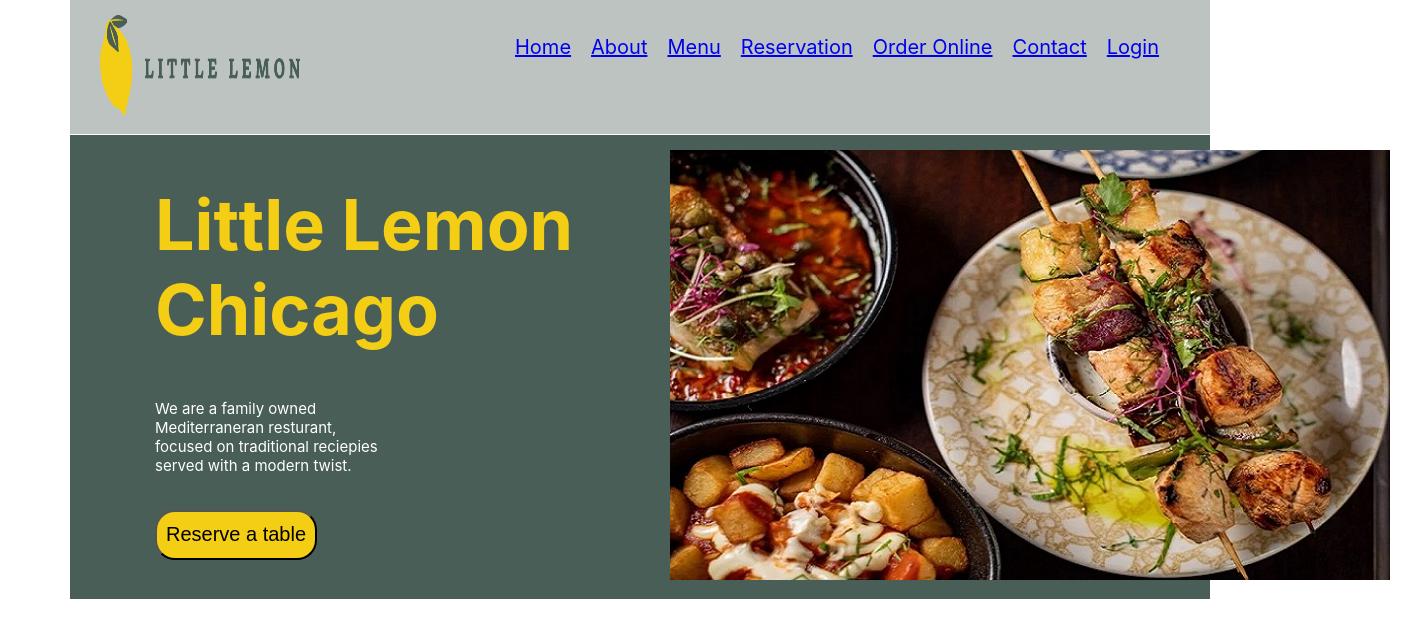
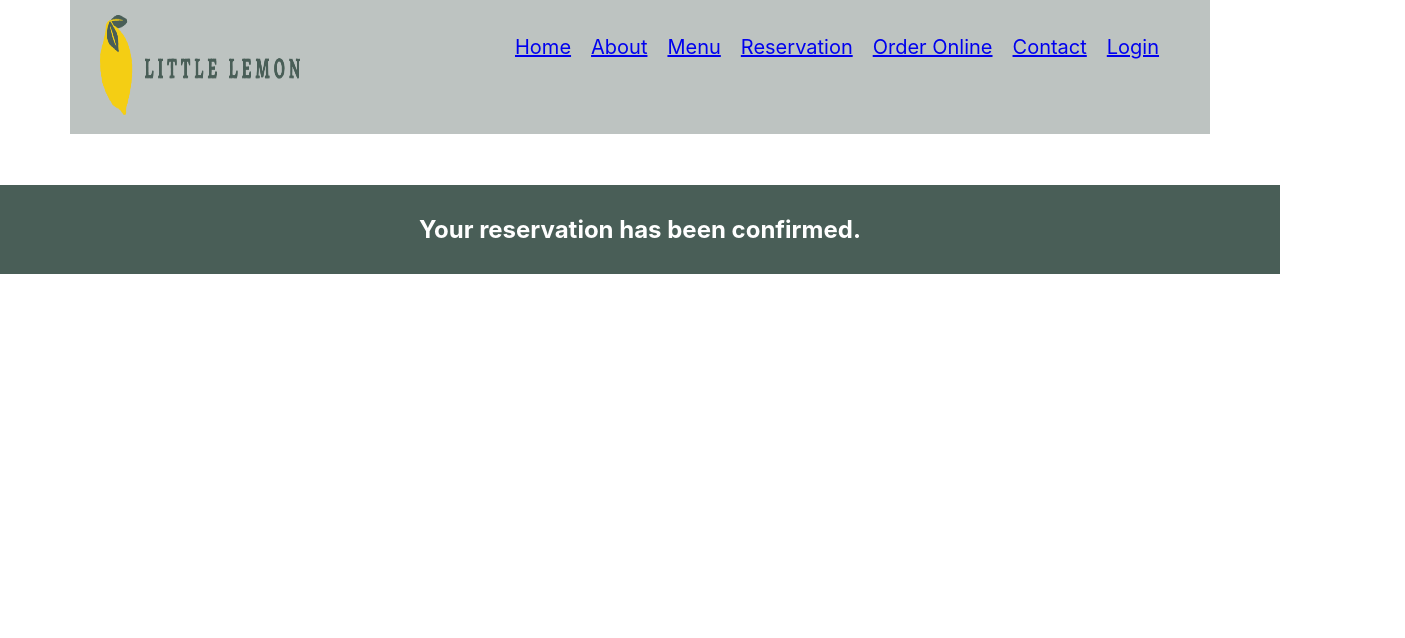
Before and after one commit to AghaSajjadhj/agha-LittleLemonReserveTable, a React (Create React App) app: page /confirmed in a window 1280 px wide. Shown: the top 638 px of the page, 1405 px wide, since content can reach past the window. Built offline with nearby package versions, Linux system fonts and the light colour scheme.

Commit message:
Add files via upload
27-oct-2023 updated on 7:22 pm

```diff
--- a/src/App.js
+++ b/src/App.js
@@ -1,20 +1,24 @@
 import React from "react";
  import { Link,Route,Routes } from "react-router-dom";
-// import Navbar from "./navbar/Navbar";
-//  import Main from "./components/main/Main";
+import Navbar from "./navbar/Navbar";
+ import Main from "./components/main/Main";
 import Form from "./components/form/Form";
 import About from "./pages/About";
-
+import Confirmed from "./components/confirmed/Confirmed";
 
 
 function App() {
   return (
     <>
+  <Navbar/>
+
 
     <Routes>
 
    <Route path="/about" element={<About/>}/>
    <Route path="/form" element={<Form/>}/>
+   <Route path="/home" element={<Main/>}/>
+   <Route path="/confirmed" element={<Confirmed/>}/>
 
     </Routes>
 
--- /dev/null
+++ b/src/components/confirmed/Confirmed.js
@@ -0,0 +1,14 @@
+import './confirmed.css'
+
+const Confirmed = () => {
+  return (
+    <div className="confirmed-booking">
+
+      <h2>Your reservation has been confirmed.</h2>
+      <p>You</p>
+
+    </div>
+  );
+};
+
+export default Confirmed;
--- /dev/null
+++ b/src/components/confirmed/confirmed.css
@@ -0,0 +1,16 @@
+.confirmed-booking {
+    display: flex;
+    flex-direction: column;
+
+    min-height: 31.25rem;
+    padding: 1.875rem 0 1.875rem 0;
+    text-align: center;
+  }
+
+
+.confirmed-booking h2 {
+    padding: 1.875rem 0 1.875rem 0;
+    background-color: #495E57;
+    color: #FFFFFF;
+
+  }
--- a/src/components/form/Form.js
+++ b/src/components/form/Form.js
@@ -1,6 +1,8 @@
 import React from 'react'
 import "./form.css";
 import { useState } from 'react';
+import { useNavigate } from 'react-router-dom';
+
 
 function Form() {
 const [date, setDate] = useState();
@@ -16,6 +18,8 @@ const handleSubmit = (e) => {
 e.preventDefault();
 
 }
+
+const nevigate = useNavigate();
 
   return (
     <>
@@ -54,7 +58,7 @@ Others
 
 
  <br/><br/>
-<input type='submit' className='btn2' value='Submit' />
+<input type='submit' className='btn2' value='Submit' onClick={()=> nevigate('/confirmed')}  />
    </form>
 
     </div>
--- a/src/components/main/Main.js
+++ b/src/components/main/Main.js
@@ -27,7 +27,7 @@ const nevigate = useNavigate();
           <Routes>
             <Route path="/form/Form" element={<Form/>}/>
           </Routes>
-          <button className='btn1' onClick={()=> nevigate('/form')}>Reserve a table</button>
+          <button className='btn1' onClick={()=> nevigate('/form') }>Reserve a table</button>
 
           <br/><br/>
         </Col>
--- a/src/index.js
+++ b/src/index.js
@@ -4,8 +4,8 @@ import './index.css';
 import App from './App';
 import reportWebVitals from './reportWebVitals';
 import { BrowserRouter } from 'react-router-dom';
-import Navbar from './navbar/Navbar';
-import Main from './components/main/Main';
+// import Navbar from './navbar/Navbar';
+// import Main from './components/main/Main';
 
 
 const root = ReactDOM.createRoot(document.getElementById('root'));
@@ -14,9 +14,9 @@ root.render(
 
 
   <BrowserRouter>
-  <Navbar/>
 
-  <Main/>
+
+
     <App/>
 
   </BrowserRouter>
--- a/src/navbar/Navbar.js
+++ b/src/navbar/Navbar.js
@@ -19,7 +19,7 @@ function Navbar() {
 <Col>
   <ul>
     <li>
-      <NavLink to="/main">Home</NavLink>
+      <NavLink to="/home">Home</NavLink>
     </li>
     <li>
       <NavLink to="/about">About</NavLink>
```
